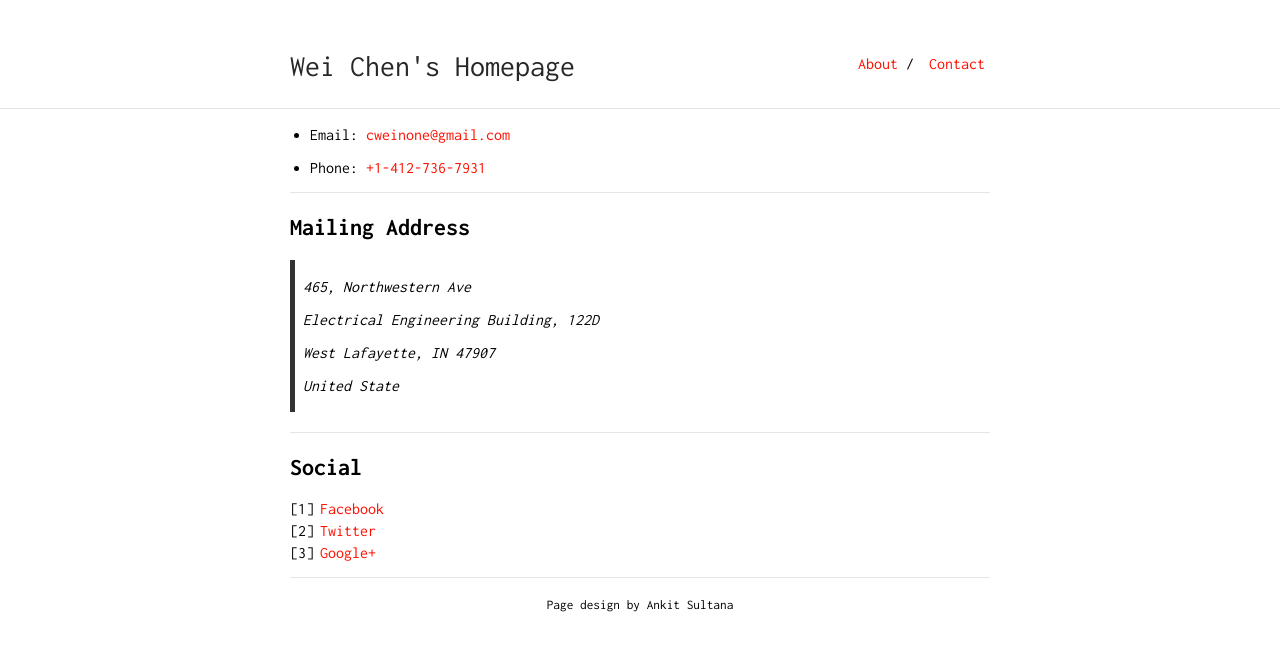
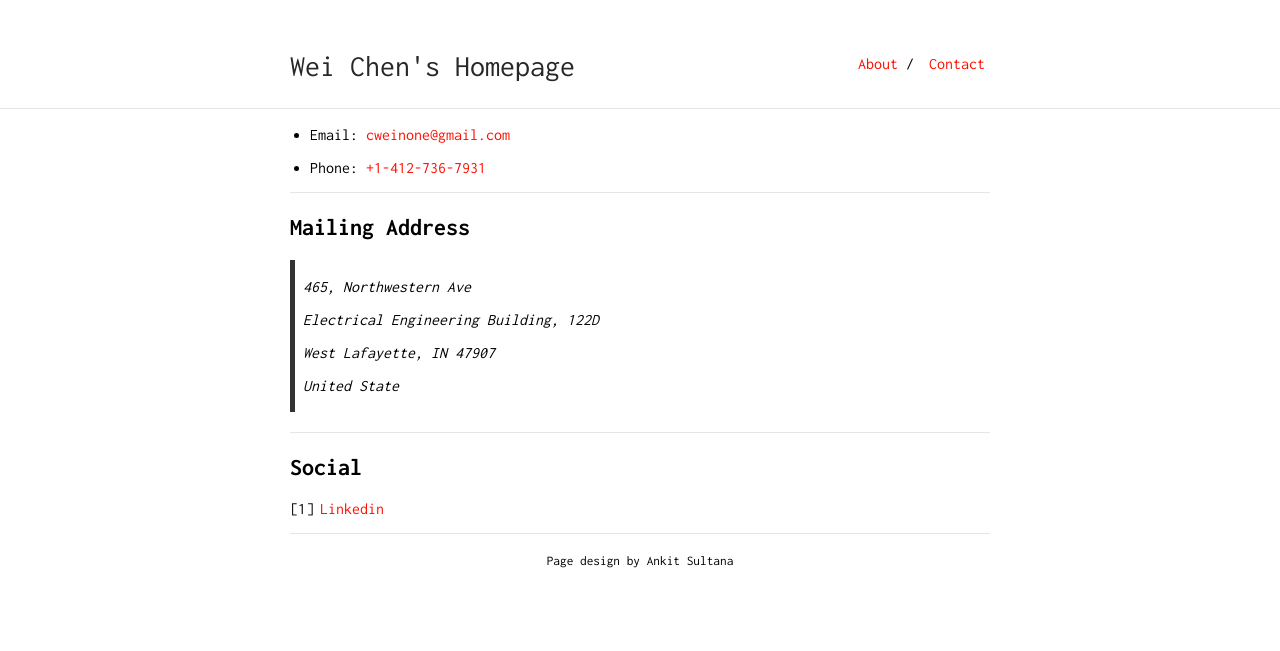
Before and after one commit to weichennone/myhomepage, a Jekyll site: the page built from contact.md, in a window 1280 px wide. Shown: the top 651 px of the page. Built offline with Jekyll 4.4.1, drawn with Linux system fonts in a browser that asks for light colours.

Commit message:
update contact

```diff
--- a/contact.md
+++ b/contact.md
@@ -23,6 +23,6 @@ is_contact: true
 
 ## Social
 
-1. [Facebook](#)
-2. [Twitter](#)
-3. [Google+](#)
+1. [Linkedin](www.linkedin.com/in/wei-chen-0793)
+<!-- 2. [Twitter](#) -->
+<!-- 3. [Google+](#) -->
```
